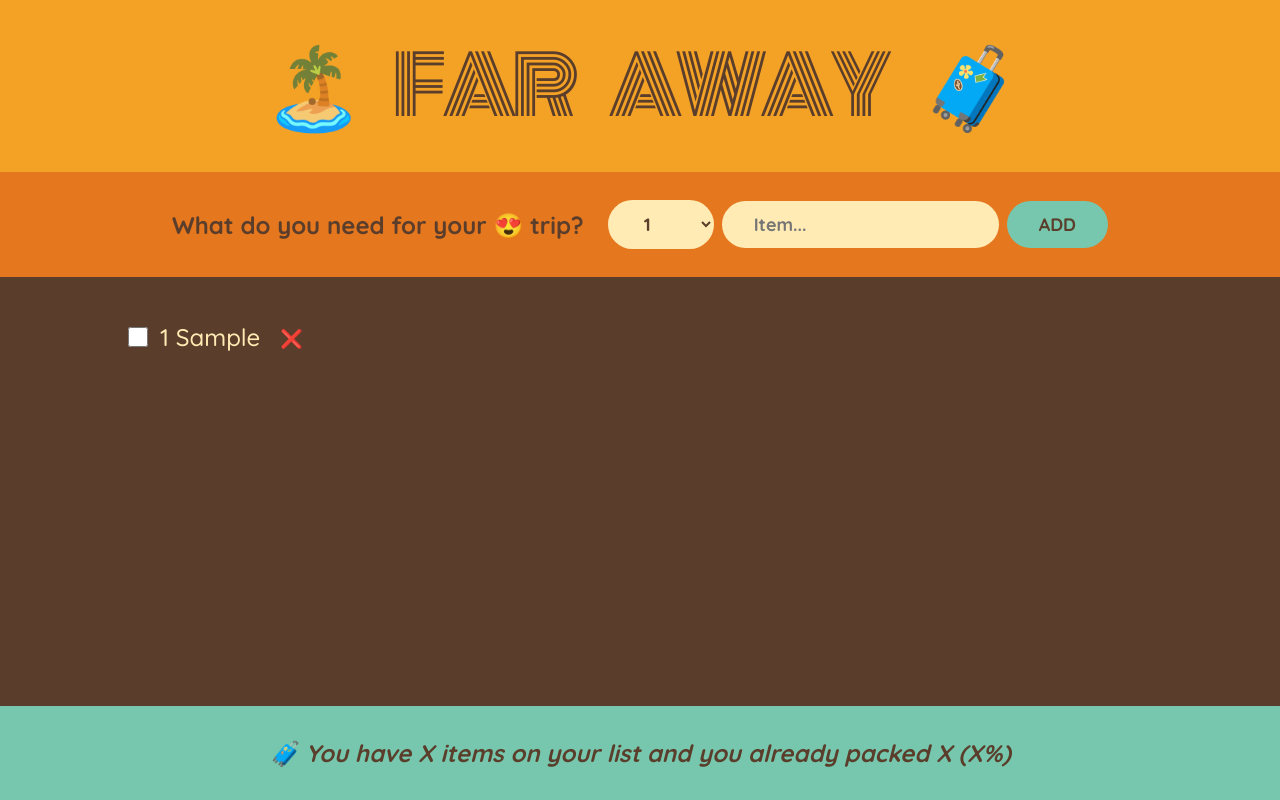
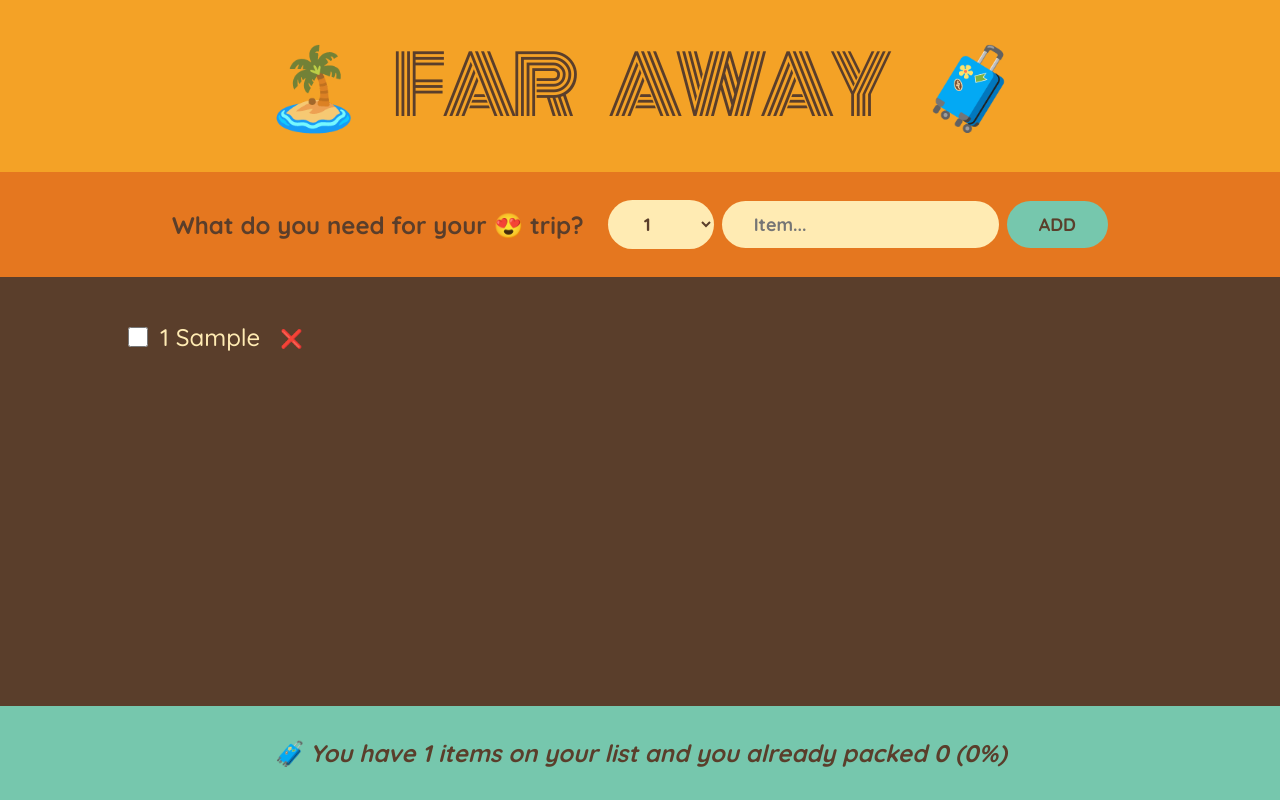
Before and after one commit to virag-ky/Master_Modern_React, a React (Vite) app in the folder Master_Modern_React/travel-list/: page / in a window 1280 px wide. Both pictures are taken after typing "Sample" into the empty fields and a click on the button "ADD". Built offline with nearby package versions, Linux system fonts and the light colour scheme.

Commit message:
Use derived states

```diff
--- a/Master_Modern_React/travel-list/src/App.jsx
+++ b/Master_Modern_React/travel-list/src/App.jsx
@@ -29,7 +29,7 @@
         onDeleteItem={handleDeleteItem}
         onToggleItems={handleToggleItem}
       />
-      <Stats />
+      <Stats items={items} />
     </div>
   );
 }
@@ -116,10 +116,25 @@
   );
 }
 
-function Stats() {
+function Stats({ items }) {
+  if (!items.length)
+    return (
+      <p className="stats">
+        <em>Start adding some items to your packing list 🚀</em>
+      </p>
+    );
+
+  const numItems = items.length;
+  const numPacked = items.filter((item) => item.packed).length;
+  const percentage = Math.round((numPacked / numItems) * 100);
+
   return (
     <footer className="stats">
-      <em>🧳 You have X items on your list and you already packed X (X%)</em>
+      <em>
+        {percentage === 100
+          ? "You got everything! Ready to go! ✈️"
+          : `🧳 You have ${numItems} items on your list and you already packed ${numPacked} (${percentage}%)`}
+      </em>
     </footer>
   );
 }
```
